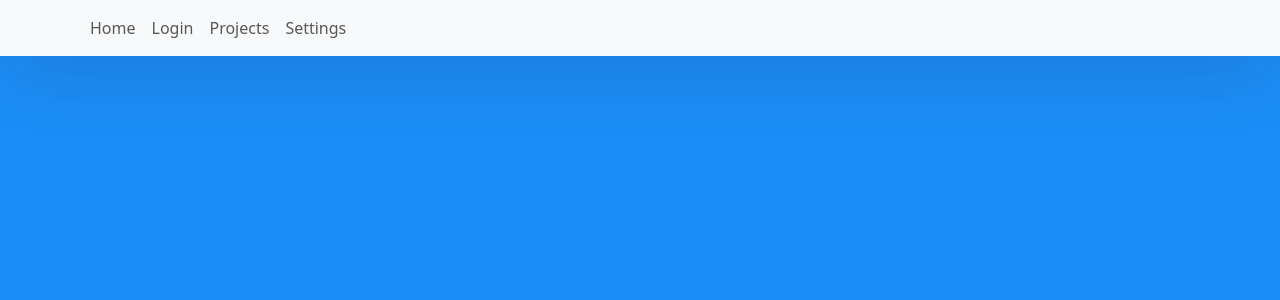
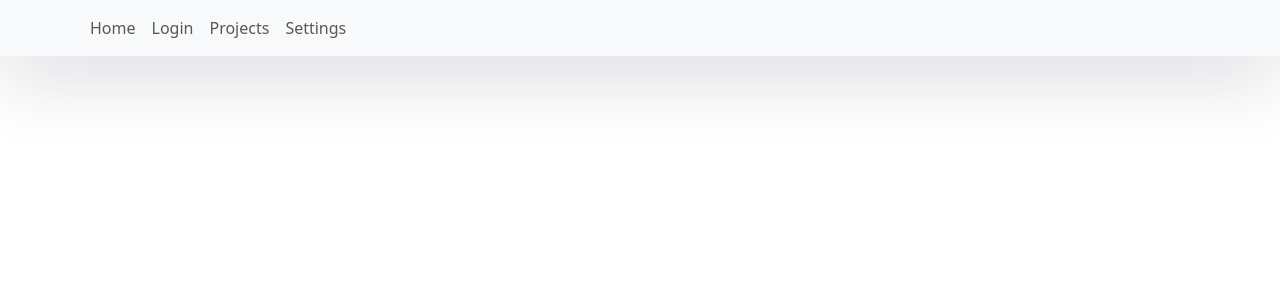
Before and after one commit to selfmadekirich/auto_sql_executor, a React (Create React App) app in the folder assistant_client/: page / in a window 1280 px wide. Shown: the top 300 px of the page. Built offline with nearby package versions, Linux system fonts and the light colour scheme.

Commit message:
remove background color

```diff
--- a/assistant_client/src/index.css
+++ b/assistant_client/src/index.css
@@ -4,7 +4,6 @@
   box-sizing: border-box;
 }
 body {
-  background: #1c8ef9 !important;
   min-height: 100vh;
   display: flex;
   font-weight: 400;
```
